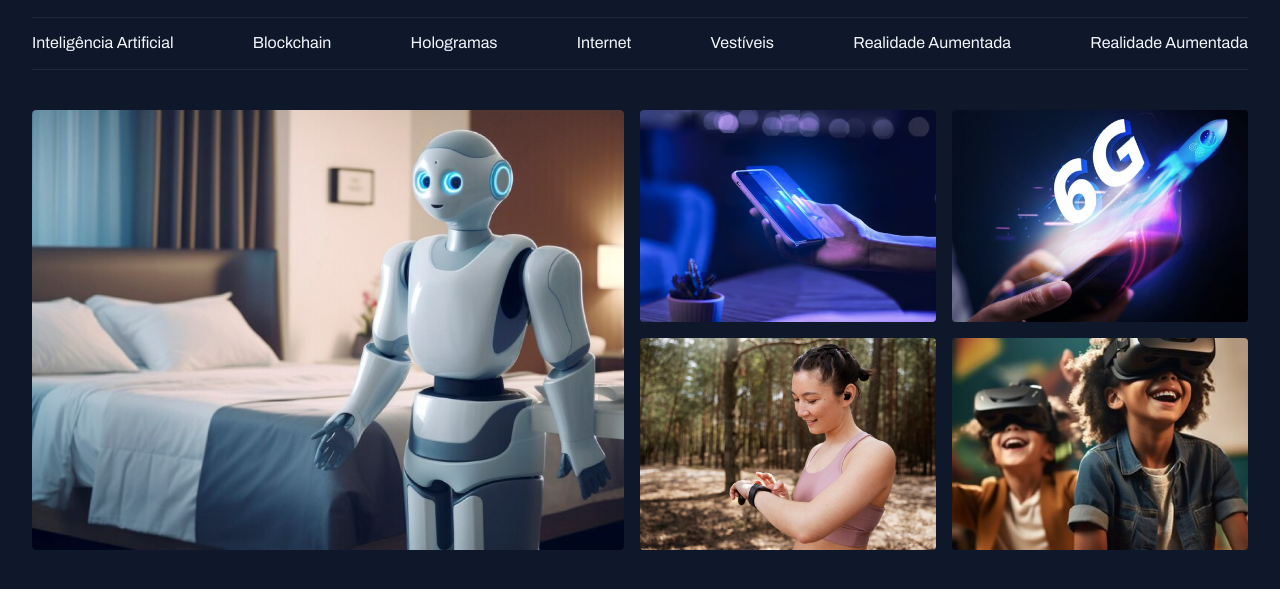
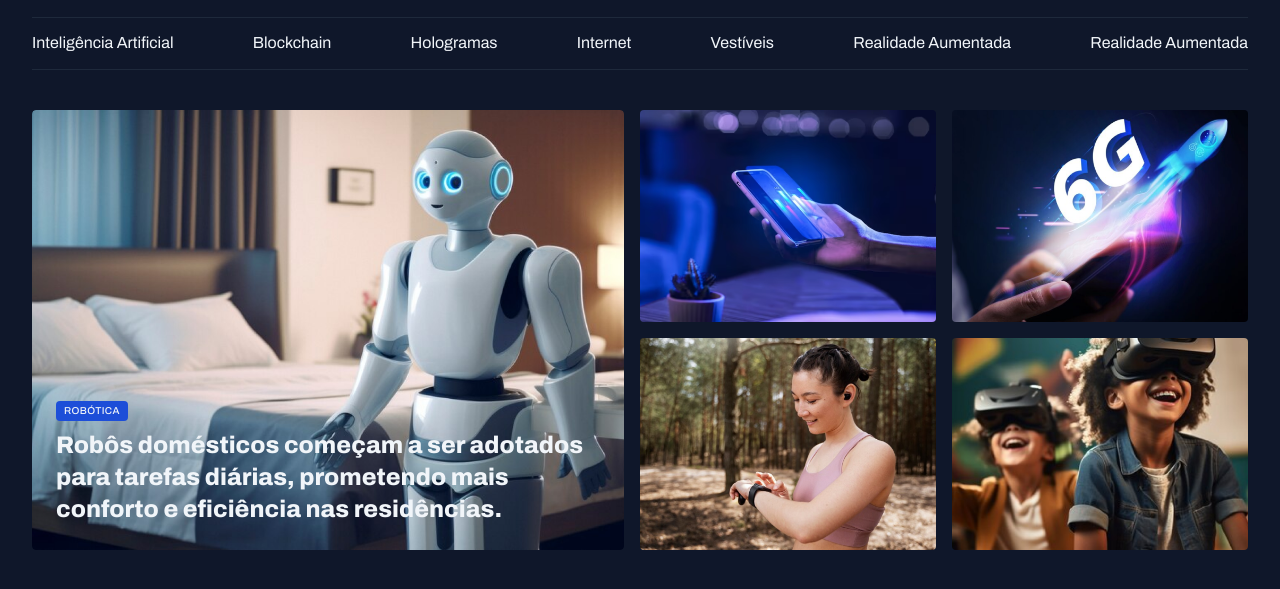
Before and after one commit to sbmatheuss/portaldenoticia, a plain HTML site: page index.html in a window 1280 px wide. Shown: the part 45-634 px from the top of the page. Drawn offline with Linux system fonts and the light colour scheme; a web font is replaced by a local one.

Commit message:
Ajustando o conteúdo do card

```diff
--- a/index.html
+++ b/index.html
@@ -43,9 +43,14 @@
 
   <main class="grid container">
     <section id="featured" class="grid grid-flow-col gap-16">
-      <div class="card">
+      <figure class="card">
         <img src="imagens/Image 01.png" alt="">
-      </div>
+
+        <figcaption>
+          <span class="content-tag">robótica</span>
+          <h2 class="text-2xl">Robôs domésticos começam a ser adotados para tarefas diárias, prometendo mais conforto e eficiência nas residências.</h2>
+        </figcaption>
+      </figure>
 
       <div class="grid grid-cols-2 gap-16">
         <div>
--- a/syles/global.css
+++ b/syles/global.css
@@ -55,3 +55,14 @@ img {
 main {
   margin-top: 40px;
 }
+
+.content-tag {
+  display: inline-block;
+  background-color: var(--brand-color-dark);
+  padding: 4px 8px;
+  border-radius: 4px;
+  font: 500 10px/1.2 var(--font-family);
+  text-transform: uppercase;
+  letter-spacing: 0.04em;
+  color: var(--text-color-primary);
+}
--- a/syles/section.css
+++ b/syles/section.css
@@ -10,6 +10,20 @@
   overflow: hidden;
   position: relative;
 
+  &::before {
+
+  }
+
+  figcaption {
+    position: absolute;
+    bottom: 0;
+
+    padding: 24px;
+
+    h2 {
+      margin-top: 8px;
+    }
+  }
 
   &::before{
     content: "";
--- a/syles/utility.css
+++ b/syles/utility.css
@@ -14,3 +14,19 @@
 .gap-16 {
   gap: 16px;
 }
+
+.text-2xl {
+  font: var(--h1);
+}
+
+.text-xl {
+  font: var(--h2);
+}
+
+.text-lg {
+  font: var(--h3);
+}
+
+.text-sm {
+  font: var(--text-sm);
+}
```
